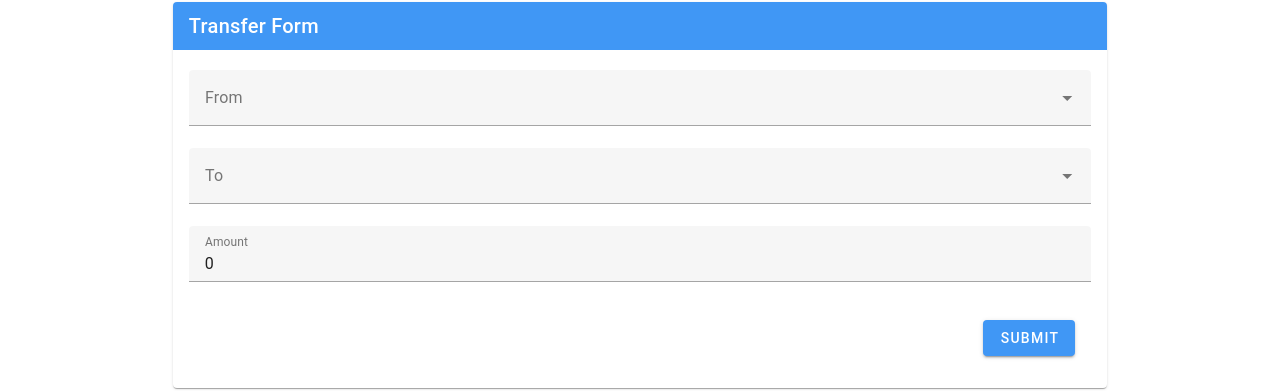
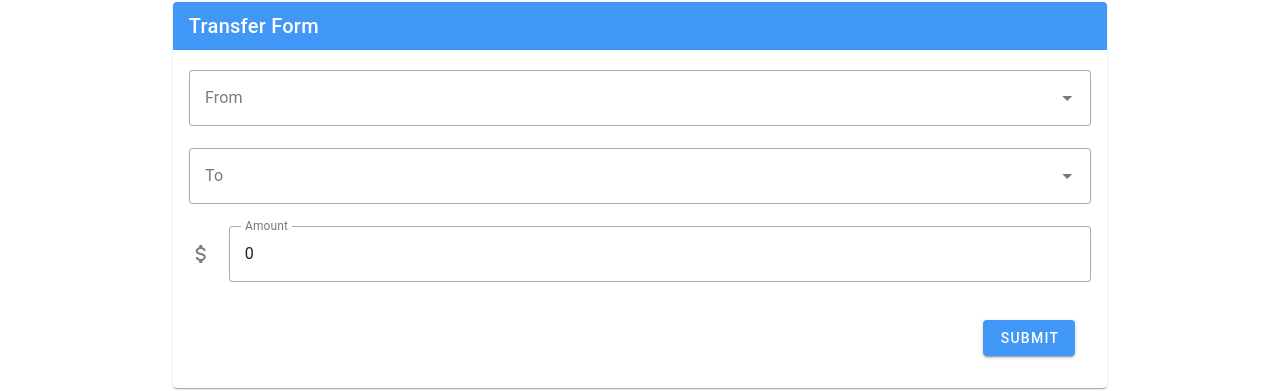
Before and after one commit to annalizferguson/Senior-Design, a Vue app in the folder src/main/frontend/bank-frontend/: page /transfers in a window 1280 px wide. Shown: the part 144-535 px from the top of the page. Built offline with nearby package versions, Linux system fonts and the light colour scheme.

Commit message:
added $ icon and changed style

```diff
--- a/src/main/frontend/bank-frontend/src/components/customer-components/TransfersComponent.vue
+++ b/src/main/frontend/bank-frontend/src/components/customer-components/TransfersComponent.vue
@@ -8,12 +8,15 @@
                     :items="accounts"
                     item-title="label"
                     return-object
+                    variant="outlined"
                 />
                 <v-select
                     label="To"
                     :items="accounts"
                     item-title="label"
                     return-object
+                    variant="outlined"
+
                 />
                 <v-text-field
                         v-model="amount"
@@ -21,6 +24,8 @@
                         label="Amount"
                         type="number"
                         placeholder="Enter amount to transfer"
+                        variant="outlined"
+                        prepend-icon="mdi-currency-usd"
                         required
                 />
                 <v-container class="d-flex justify-end">
```
